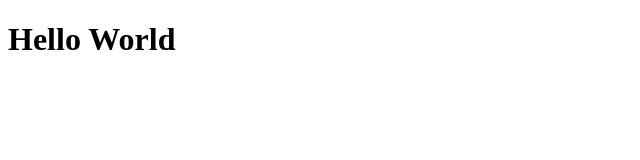
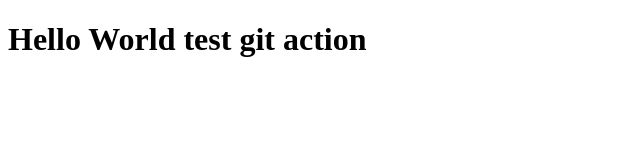
Before and after one commit to masTechDeveloper/FreelancingBootcamp, a plain HTML site: page index.html in a window 1280 px wide. Shown: the whole page, without its empty margins (0-640 px from the left). Drawn offline with Linux system fonts and the light colour scheme.

Commit message:
update auto deploye

```diff
--- a/index.html
+++ b/index.html
@@ -6,6 +6,6 @@
     <title>Document</title>
   </head>
   <body>
-    <h1>Hello World</h1>
+    <h1>Hello World test git action</h1>
   </body>
 </html>
```
Also changed, not shown: 1 other file.
